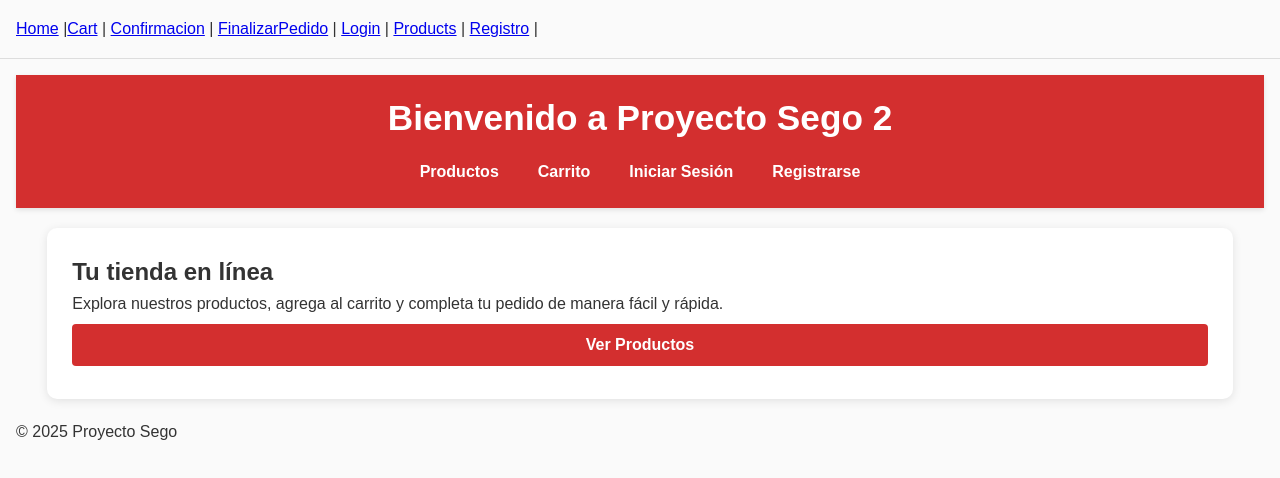
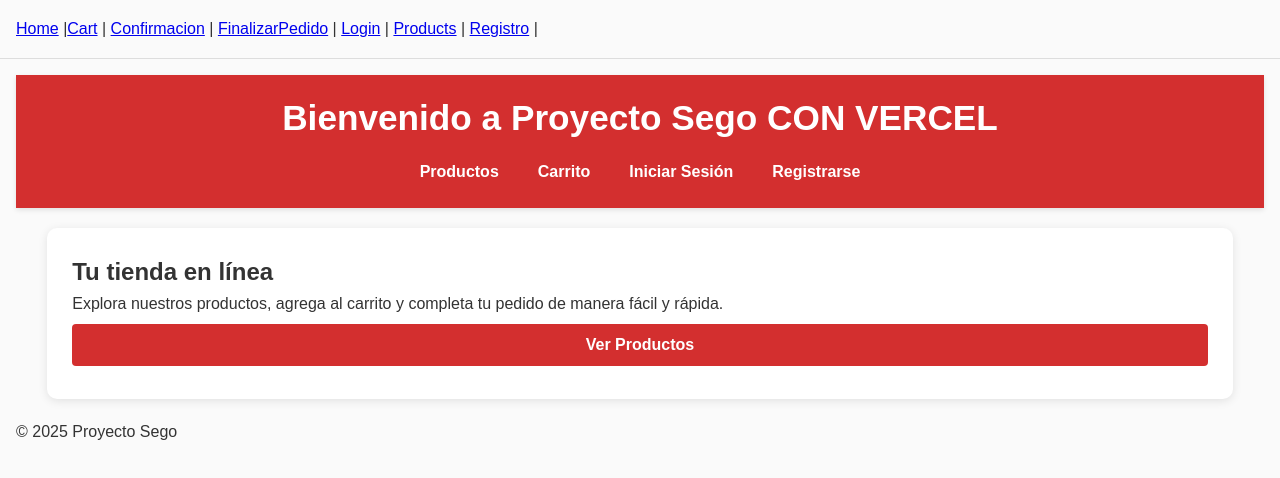
Before and after one commit to kevinparejamamani/actividad_2, a React (Vite) app: page / in a window 1280 px wide. Shown: the top 478 px of the page. Built offline with nearby package versions, Linux system fonts and the light colour scheme.

Commit message:
CAMBIO DE NOMBRE

```diff
--- a/src/pages/Index.jsx
+++ b/src/pages/Index.jsx
@@ -2,7 +2,7 @@
 
 export default function Index() {
   const html = `<header>
-    <h1>Bienvenido a Proyecto Sego 2</h1>
+    <h1>Bienvenido a Proyecto Sego CON VERCEL</h1>
     <nav>
       <a href="pages/products.html">Productos</a>
       <a href="pages/cart.html">Carrito</a>
```
